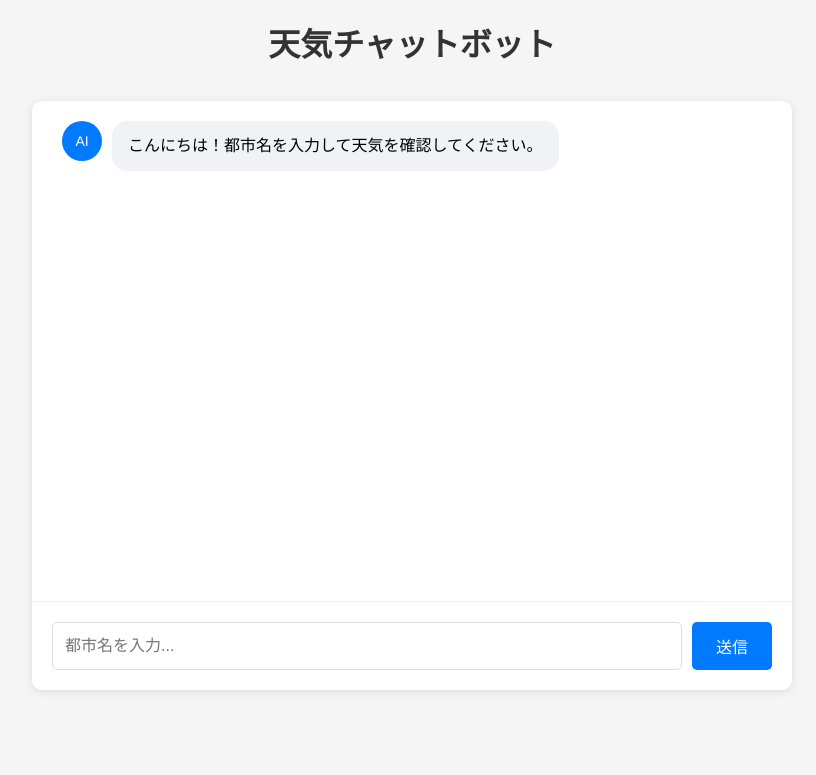
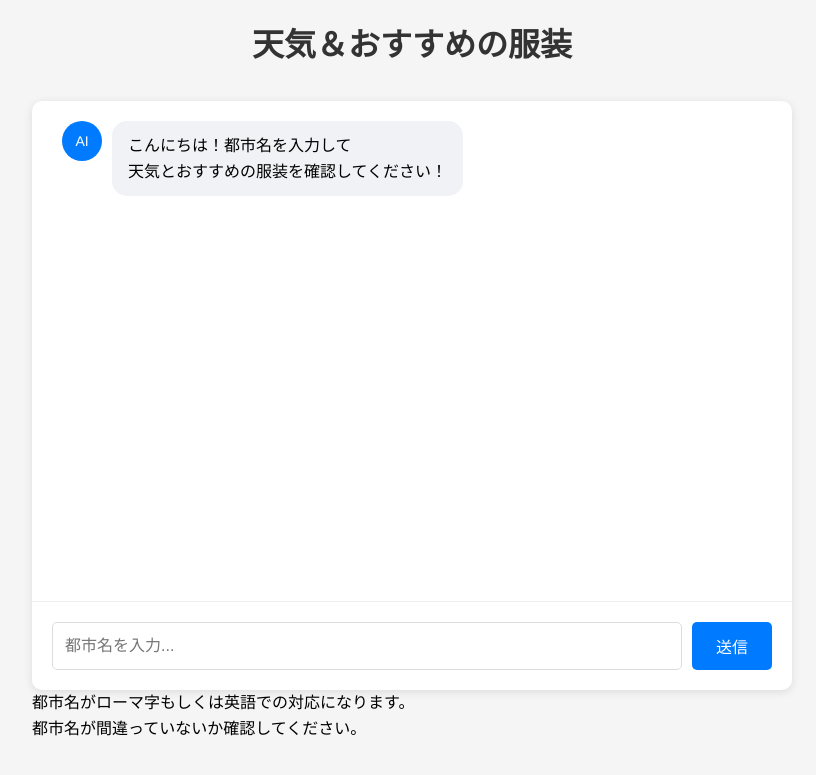
Before and after one commit to yutadd/ai-prog-teamwork, a Flask app: page / in a window 1280 px wide. Shown: the top 775 px of the page, without its empty margins (228-1044 px from the left). Run offline with Flask 3, Linux system fonts and the light colour scheme.

Commit message:
main update

```diff
--- a/mock-up-02/templates/index.html
+++ b/mock-up-02/templates/index.html
@@ -3,13 +3,13 @@
 <head>
     <meta charset="UTF-8">
     <meta name="viewport" content="width=device-width, initial-scale=1.0">
-    <title>天気チャットボット</title>
+    <title>チャットボット</title>
     <link rel="stylesheet" href="{{ url_for('static', filename='style.css') }}">
 </head>
 <body>
     <div class="container">
         <header>
-            <h1>天気チャットボット</h1>
+            <h1>天気＆おすすめの服装</h1>
         </header>
 
         <main>
@@ -18,7 +18,8 @@
                     <div class="message bot-message">
                         <div class="avatar">AI</div>
                         <div class="message-content">
-                            こんにちは！都市名を入力して天気を確認してください。
+                            こんにちは！都市名を入力して<br>
+                            天気とおすすめの服装を確認してください！
                         </div>
                     </div>
                 </div>
@@ -31,7 +32,11 @@
                 </div>
             </div>
         </main>
+        <p>都市名がローマ字もしくは英語での対応になります。<br>
+        都市名が間違っていないか確認してください。<br></p>
+    </p>
     </div>
+
     <script src="{{ url_for('static', filename='script.js') }}"></script>
 </body>
 </html>
```
